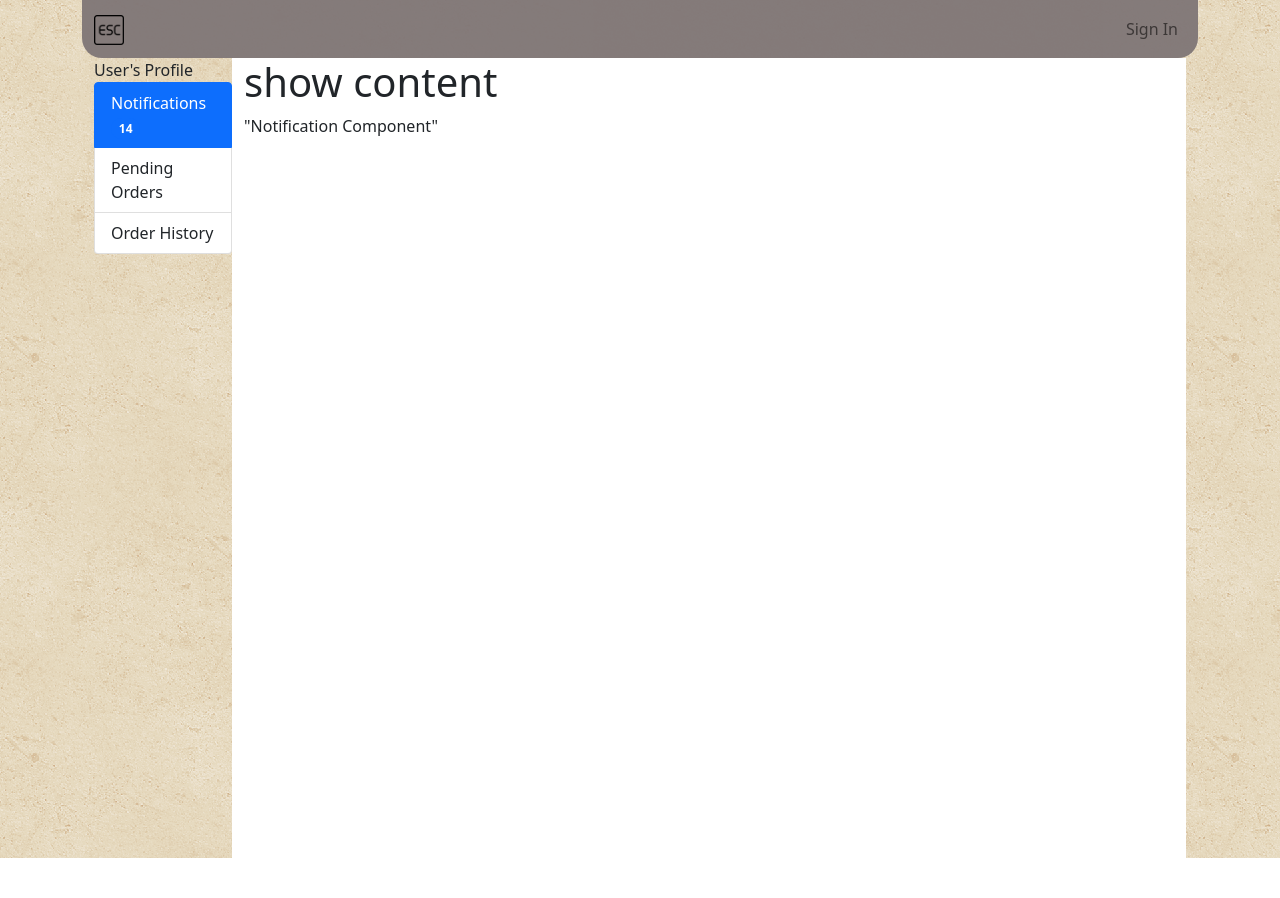
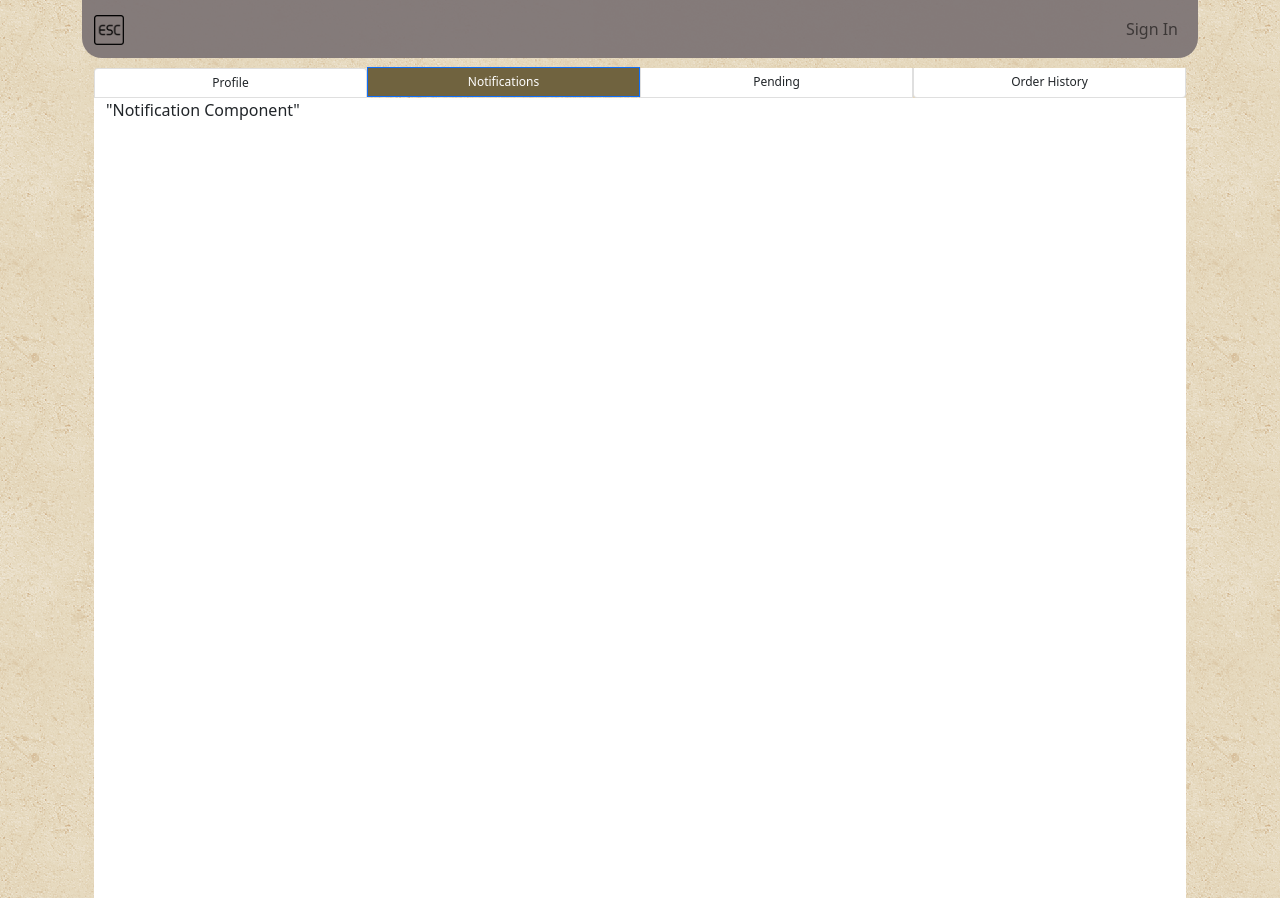
Before and after one commit to sh3ngsh3ng/Project-03, a React (Create React App) app in the folder project-03/: page /orders in a window 1280 px wide. Before the commit the page ends 858 px from the top, so only its background shows below. Built offline with nearby package versions, Linux system fonts and the light colour scheme.

Commit message:
styled orderitems in pending orders

```diff
--- a/project-03/src/App.css
+++ b/project-03/src/App.css
@@ -548,6 +548,60 @@ th {
 /* end of SignUpForm */
 
 
+/* start of OrdersPage */
+#orders-page-container {
+    height: 100vh;
+}
+
+#orders-page-navigation-pane {
+    display: flex;
+    flex-direction: row!important;
+    margin-top: 10px;
+}
+
+#orders-page-content-display {
+    background: white;
+    height: 100vh
+}
+
+.list-group-item {
+    margin-top: 0;
+    padding: 0!important;
+    display: flex!important;
+    justify-content: center;
+    align-items: center;
+    z-index: 2;
+    height: 30px;
+}
+
+.list-group-item.active {
+    background-color: rgb(112, 99, 63)!important;
+}
+
+.navigation-pane-text {
+    font-size: 12px;
+    pointer-events: none;
+}
+
+
+/* end of OrdersPage */
+
+
+/* start of PendingOrders Component*/
+.pending-order-text {
+    font-size: 12px;
+}
+
+.pending-order-item {
+    padding: 10px;
+    box-shadow: 1px 1px 0 rgba(0, 0, 0, 0.123);
+}
+
+/* end of PendingOrders component */
+
+
+
+
 @media only screen and (min-width: 425px) {
     /* start of searchForm */
     #search-form-btn-div {
--- a/project-03/src/components/PendingOrders.js
+++ b/project-03/src/components/PendingOrders.js
@@ -19,22 +19,33 @@ export default function PendingOrders() {
     // context.getPendingOrders().then((results) => setData(results.data))
     return (
         <React.Fragment>
+
             {data.map((item) => {
                 return (
-                    <div className="container" style={{"border": "1px black solid"}}>
-                        <p>Product Name: {item.productslot.product.product_name}</p>
-                        <p>Big image: {item.productslot.product.image_url}</p>
-                        <p>Thumbnail: {item.productslot.product.thumbnail_url}</p>
-                        <p>Roomtype: {item.productslot.product.room_type}</p>
-                        <p>Price: ${item.productslot.product.product_price / 100}</p>
-                        <p>Datetime: {item.productslot.slot_datetime}</p>
-                        <p>Order Status: {item.order.order_status}</p>
-                        <p>Payment Status: {item.order_item_status}</p>
-                        <p>Quantity: {item.order_item_quantity}</p>
+                    <div className= "container pending-order-item">
+                        <div style={{"display": "flex", "justify-content": "space-between", "margin-bottom": "10px"}}>
+                            <span className="pending-order-text">{item.productslot.product.room_type}</span>
+                            <span className="pending-order-text">Payment Status: {item.order.order_status}</span>
+                        </div>
+                        {/* <p>Big image: {item.productslot.product.image_url}</p> */}
+                        {/* <img src={item.productslot.product.image_url}/> */}
+                        {/* <p>Thumbnail: {item.productslot.product.thumbnail_url}</p> */}
+                        <div className="d-flex" style={{"margin-bottom": "10px"}}>
+                            <img style={{"height": "100%"}} src={item.productslot.product.thumbnail_url} style={{"margin-right": "20px"}}/>
+                            <div>
+                                <p className="pending-order-text" style={{"margin": "0"}}>Room: {item.productslot.product.product_name}</p>
+                                <p className="pending-order-text" style={{"margin": "0"}}>Price: ${item.productslot.product.product_price / 100}</p>
+                                <p className="pending-order-text" style={{"margin": "0"}}>Quantity: {item.order_item_quantity}</p>
+                            </div>
+                        </div>
+
+                        <div style={{"display": "flex","justify-content": "space-between"}}>
+                            <span className="pending-order-text">Order Date: {item.productslot.slot_datetime.slice(0, 10) + " "} </span>
+                            <span className="pending-order-text">Order Status: {item.order_item_status}</span>
+                        </div>
                     </div>
                 )
             })}
-            "PendingOrder Component"
         </React.Fragment>
     )
 }
--- a/project-03/src/components/ProductListing.js
+++ b/project-03/src/components/ProductListing.js
@@ -31,7 +31,7 @@ export default function ProductListing() {
 
 
     return (
-        <div id="active-listing-card-div" role="button">
+        <div id="active-listing-card-div" >
             {context.getListings().map((listing, i) => (
                 <motion.div
                 animate={{
@@ -45,7 +45,6 @@ export default function ProductListing() {
                     stiffness: 50,
                     delay: i * 0.3
                 }}
-                style={{"z-index": "-10"}}
                 >
 
                 <Card className="active-listing-card">
--- a/project-03/src/pages/OrdersPage.js
+++ b/project-03/src/pages/OrdersPage.js
@@ -50,30 +50,28 @@ export default function OrdersPage () {
         <React.Fragment>
             <OrdersContext.Provider value={context}>
             <NavBar />
-            <div className="container" style={{"display": "flex", "height": "100vh"}}>
+            <div id="orders-page-container" className="container">
 
                 {/* Start of navigation pane */}
                 <div id="orders-navigation-pane">
-                    <div>
-                        User's Profile
-                    </div>
-                    <div className="list-group">
+                    <div id="orders-page-navigation-pane" className="list-group">
+                        <button class={"list-group-item list-group-item-action " + (activeContent == "profile"? "active": null)} value="profile" onClick={(evt) => changeContent(evt)}
+                        ><span className="navigation-pane-text">Profile</span></button>
                         <button class={"list-group-item list-group-item-action " + (activeContent == "notification"? "active": null)} value="notification" onClick={(evt) => changeContent(evt)}
-                        >Notifications
-                        <span class="badge bg-primary rounded-pill">14</span>
+                        ><span className="navigation-pane-text">Notifications</span>
+                        {/* <span class="badge bg-primary rounded-pill navigation-pane-text">14</span> */}
                         </button>
                         <button class={"list-group-item list-group-item-action " + (activeContent == "pending"? "active": null)} value="pending" onClick={(evt) => changeContent(evt)}
-                        >Pending Orders</button>
+                        ><span className="navigation-pane-text">Pending</span></button>
                         <button class={"list-group-item list-group-item-action " + (activeContent == "history"? "active": null)} value="history" onClick={(evt) => changeContent(evt)}
-                        >Order History</button>
+                        ><span className="navigation-pane-text">Order History</span></button>
                     </div>
                 </div>
                 {/* end of navigation pane */}
 
 
                 {/* start of display content */}
-                <div id="orders-content-display" className="container-fluid" style={{"background": "white"}}>
-                    <h1>show content</h1>
+                <div id="orders-page-content-display" className="container-fluid">
                     {/* render content */}
                     {renderContent()}
                 </div>
```
